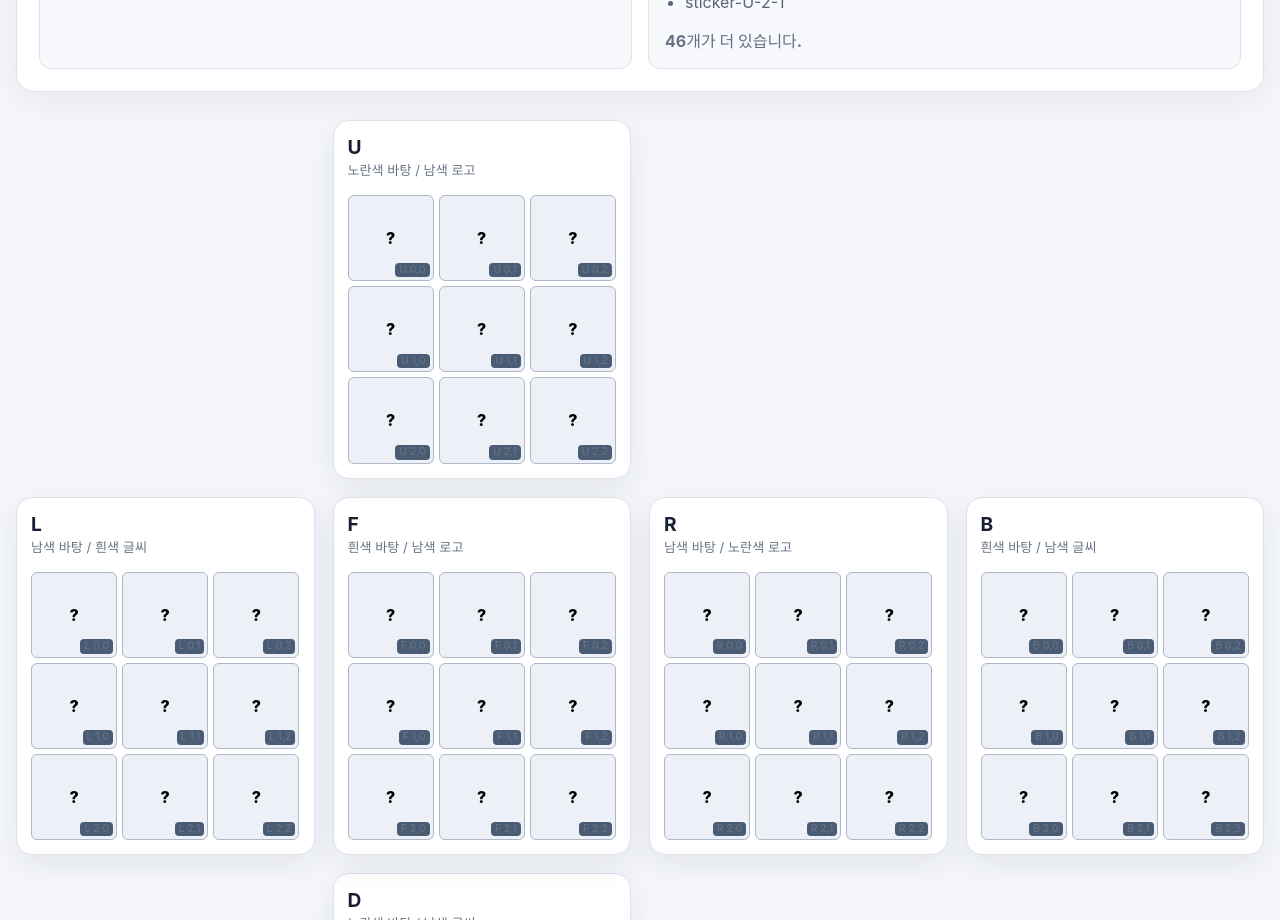
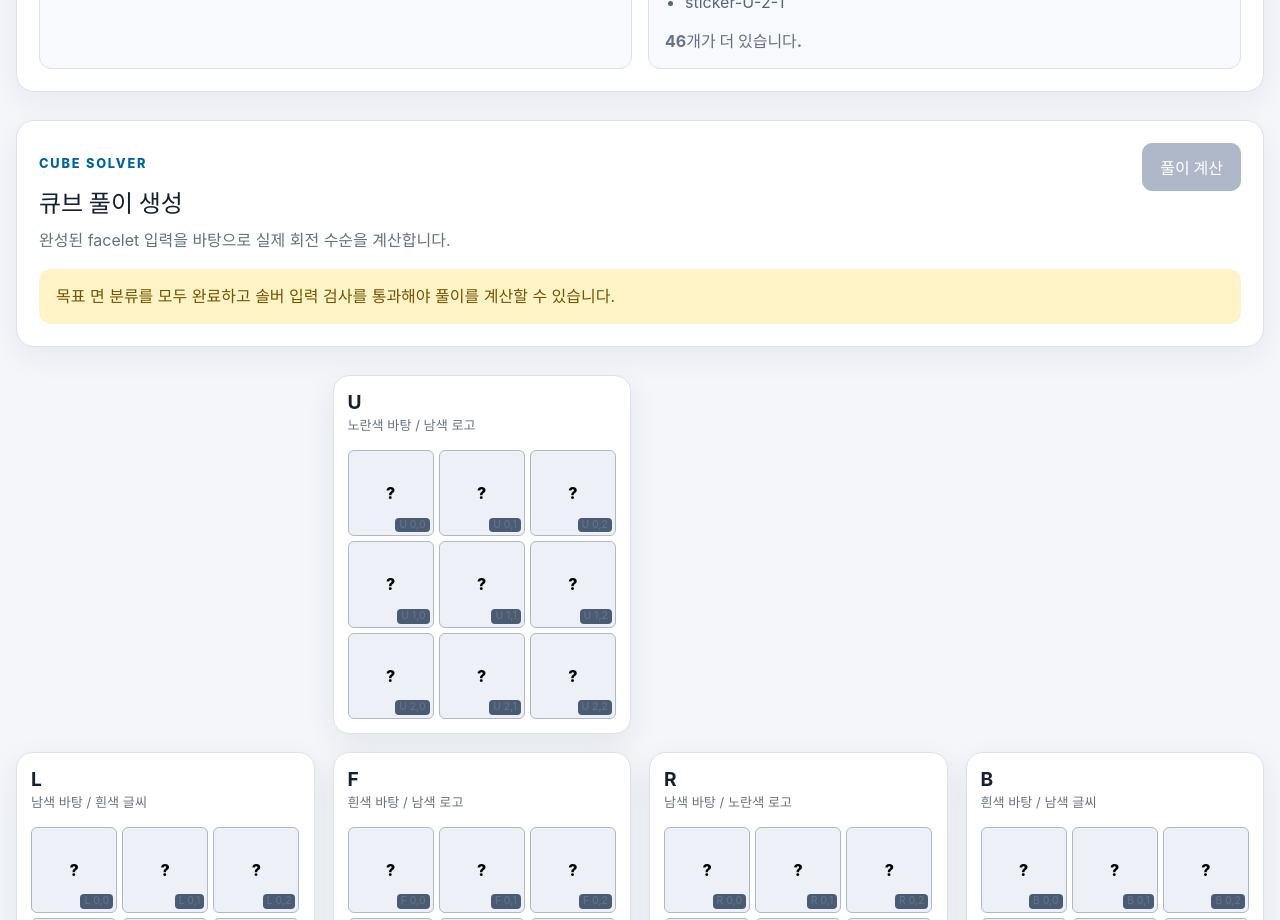
Before and after one commit to mynuno/uci-cube-solver, a React (Vite) app: page / in a window 1280 px wide. Shown: the part 4620-5540 px from the top of the page. Built offline with nearby package versions, Linux system fonts and the light colour scheme.

Commit message:
Integrate cube solver and generate solution moves

```diff
--- a/src/App.css
+++ b/src/App.css
@@ -1713,3 +1713,144 @@ select {
     grid-template-columns: 1fr;
   }
 }
+
+.cube-solver-panel {
+  margin-bottom: 28px;
+  padding: 22px;
+  border: 1px solid #dce2ec;
+  border-radius: 18px;
+  background: #ffffff;
+  box-shadow: 0 10px 30px rgba(27, 39, 70, 0.06);
+}
+
+.cube-solver-heading {
+  display: flex;
+  align-items: flex-start;
+  justify-content: space-between;
+  gap: 20px;
+  margin-bottom: 18px;
+}
+
+.cube-solver-heading h2 {
+  margin: 4px 0 0;
+}
+
+.cube-solver-heading p:last-child {
+  margin: 8px 0 0;
+  color: #657085;
+}
+
+.cube-solver-blocked,
+.cube-solver-loading,
+.cube-solver-error,
+.cube-solver-success,
+.cube-solver-solved {
+  padding: 15px 17px;
+  border-radius: 12px;
+  line-height: 1.6;
+}
+
+.cube-solver-blocked {
+  color: #735400;
+  background: #fff4c7;
+}
+
+.cube-solver-loading {
+  color: #004f82;
+  background: #e7f2f9;
+}
+
+.cube-solver-error {
+  color: #982c2c;
+  background: #fff0f0;
+}
+
+.cube-solver-success,
+.cube-solver-solved {
+  font-weight: 700;
+  color: #216e3a;
+  background: #e8f5ec;
+}
+
+.cube-solver-notation {
+  margin-top: 16px;
+  padding: 16px;
+  border: 1px solid #dce2ec;
+  border-radius: 12px;
+  background: #f8f9fc;
+}
+
+.cube-solver-notation strong {
+  display: block;
+  margin-bottom: 10px;
+}
+
+.cube-solver-notation code {
+  display: block;
+  overflow-wrap: anywhere;
+  padding: 13px;
+  border-radius: 8px;
+  font-size: 1rem;
+  line-height: 1.7;
+  color: #ffffff;
+  background: #172033;
+}
+
+.cube-solver-move-list {
+  display: grid;
+  grid-template-columns: repeat(
+    auto-fill,
+    minmax(220px, 1fr)
+  );
+  gap: 10px;
+  margin-top: 16px;
+}
+
+.cube-solver-move {
+  display: grid;
+  grid-template-columns: 34px 48px minmax(0, 1fr);
+  gap: 8px;
+  align-items: center;
+  padding: 12px;
+  border: 1px solid #dce2ec;
+  border-radius: 10px;
+  background: #ffffff;
+}
+
+.cube-solver-move > span {
+  display: grid;
+  width: 28px;
+  height: 28px;
+  place-items: center;
+  border-radius: 50%;
+  font-size: 0.75rem;
+  font-weight: 800;
+  color: #ffffff;
+  background: #0064a4;
+}
+
+.cube-solver-move strong {
+  font-size: 1rem;
+}
+
+.cube-solver-move p {
+  margin: 0;
+  font-size: 0.78rem;
+  line-height: 1.4;
+  color: #657085;
+}
+
+@media (max-width: 700px) {
+  .cube-solver-panel {
+    min-width: 620px;
+  }
+
+  .cube-solver-heading {
+    align-items: stretch;
+    flex-direction: column;
+  }
+
+  .cube-solver-heading .primary-button {
+    width: 100%;
+  }
+}
--- a/src/App.tsx
+++ b/src/App.tsx
@@ -22,6 +22,7 @@ import { CubieTargetPanel } from "./components/CubieTargetPanel";
 import { inferCubieTargets } from "./cube/cubieTargets";
 import { SolverFaceletPanel } from "./components/SolverFaceletPanel";
 import { createSolverFacelets } from "./cube/solverFacelets";
+import { CubeSolverPanel } from "./components/CubeSolverPanel";
 
 function cloneCubeState(state: CubeState): CubeState {
   return {
@@ -562,6 +563,9 @@ function App() {
 
           <SolverFaceletPanel result={solverFaceletResult} />
 
+          <CubeSolverPanel faceletResult={solverFaceletResult} />
+
+
           <CubeNet
             cubeState={cubeState}
             selectedStickerId={selectedStickerId}
--- /dev/null
+++ b/src/components/CubeSolverPanel.tsx
@@ -0,0 +1,172 @@
+import { useState } from "react";
+import type { SolverFaceletResult } from "../cube/solverFacelets";
+import {
+  solveFaceletString,
+  type CubeSolutionResult,
+} from "../cube/solveCube";
+
+interface CubeSolverPanelProps {
+  faceletResult: SolverFaceletResult;
+}
+
+type SolverStatus =
+  | "idle"
+  | "initializing"
+  | "success"
+  | "error";
+
+function describeMove(move: string): string {
+  const face = move.charAt(0);
+  const suffix = move.slice(1);
+
+  const faceLabels: Record<string, string> = {
+    U: "윗면",
+    R: "오른쪽 면",
+    F: "앞면",
+    D: "아랫면",
+    L: "왼쪽 면",
+    B: "뒷면",
+  };
+
+  const faceLabel = faceLabels[face] ?? face;
+
+  if (suffix === "2") {
+    return `${faceLabel} 180°`;
+  }
+
+  if (suffix === "'") {
+    return `${faceLabel} 반시계 방향 90°`;
+  }
+
+  return `${faceLabel} 시계 방향 90°`;
+}
+
+export function CubeSolverPanel({
+  faceletResult,
+}: CubeSolverPanelProps) {
+  const [status, setStatus] = useState<SolverStatus>("idle");
+  const [result, setResult] =
+    useState<CubeSolutionResult | null>(null);
+  const [errorMessage, setErrorMessage] = useState<string | null>(
+    null,
+  );
+
+  async function handleSolve() {
+    if (!faceletResult.facelets) {
+      setErrorMessage(
+        "먼저 54개 조각의 목표 면 설정을 완료해야 합니다.",
+      );
+      setStatus("error");
+      return;
+    }
+
+    setStatus("initializing");
+    setResult(null);
+    setErrorMessage(null);
+
+    try {
+      const nextResult = await solveFaceletString(
+        faceletResult.facelets,
+      );
+
+      setResult(nextResult);
+      setStatus("success");
+    } catch (error) {
+      setErrorMessage(
+        error instanceof Error
+          ? error.message
+          : "큐브 풀이 중 알 수 없는 오류가 발생했습니다.",
+      );
+
+      setStatus("error");
+    }
+  }
+
+  const solvingUnavailable = !faceletResult.isComplete;
+
+  return (
+    <section className="cube-solver-panel">
+      <div className="cube-solver-heading">
+        <div>
+          <p className="eyebrow">Cube solver</p>
+          <h2>큐브 풀이 생성</h2>
+          <p>
+            완성된 facelet 입력을 바탕으로 실제 회전 수순을
+            계산합니다.
+          </p>
+        </div>
+
+        <button
+          type="button"
+          className="primary-button"
+          disabled={
+            solvingUnavailable || status === "initializing"
+          }
+          onClick={handleSolve}
+        >
+          {status === "initializing"
+            ? "솔버 준비 및 계산 중..."
+            : "풀이 계산"}
+        </button>
+      </div>
+
+      {solvingUnavailable && (
+        <div className="cube-solver-blocked">
+          목표 면 분류를 모두 완료하고 솔버 입력 검사를 통과해야
+          풀이를 계산할 수 있습니다.
+        </div>
+      )}
+
+      {status === "initializing" && (
+        <div className="cube-solver-loading">
+          최초 실행은 탐색 테이블을 준비하므로 몇 초 걸릴 수
+          있습니다. 이 동안 화면이 잠시 멈출 수도 있습니다.
+        </div>
+      )}
+
+      {status === "error" && errorMessage && (
+        <div className="cube-solver-error">
+          {errorMessage}
+        </div>
+      )}
+
+      {status === "success" && result && (
+        <>
+          <div className="cube-solver-success">
+            풀이 수순을 생성했습니다. 총 {result.moveCount}회
+            이동입니다.
+          </div>
+
+          {result.moveCount === 0 ? (
+            <div className="cube-solver-solved">
+              현재 큐브가 이미 일반 3×3 기준으로 해결된
+              상태입니다.
+            </div>
+          ) : (
+            <>
+              <div className="cube-solver-notation">
+                <strong>표준 회전 기호</strong>
+                <code>{result.solution}</code>
+              </div>
+
+              <div className="cube-solver-move-list">
+                {result.moves.map((move, index) => (
+                  <div
+                    key={`${move}-${index}`}
+                    className="cube-solver-move"
+                  >
+                    <span>{index + 1}</span>
+
+                    <strong>{move}</strong>
+
+                    <p>{describeMove(move)}</p>
+                  </div>
+                ))}
+              </div>
+            </>
+          )}
+        </>
+      )}
+    </section>
+  );
+}
--- /dev/null
+++ b/src/cube/solveCube.ts
@@ -0,0 +1,78 @@
+import Cube from "cubejs";
+
+export interface CubeSolutionResult {
+  solution: string;
+  moves: string[];
+  moveCount: number;
+}
+
+let solverInitialized = false;
+
+function initializeSolver(): void {
+  if (solverInitialized) {
+    return;
+  }
+
+  Cube.initSolver();
+  solverInitialized = true;
+}
+
+function parseMoves(solution: string): string[] {
+  const trimmedSolution = solution.trim();
+
+  if (!trimmedSolution) {
+    return [];
+  }
+
+  return trimmedSolution.split(/\s+/);
+}
+
+export async function solveFaceletString(
+  facelets: string,
+): Promise<CubeSolutionResult> {
+  if (facelets.length !== 54) {
+    throw new Error(
+      `솔버 입력은 54글자여야 합니다. 현재 ${facelets.length}글자입니다.`,
+    );
+  }
+
+  await new Promise<void>((resolve) => {
+    window.setTimeout(resolve, 0);
+  });
+
+  initializeSolver();
+
+  let cube: Cube;
+
+  try {
+    cube = Cube.fromString(facelets);
+  } catch (error) {
+    console.error("Cube facelet parsing failed:", error);
+
+    throw new Error(
+      "현재 조각 배치는 유효한 3×3 큐브 상태로 해석되지 않습니다.",
+      { cause: error },
+    );
+  }
+
+  let solution: string;
+
+  try {
+    solution = cube.solve();
+  } catch (error) {
+    console.error("Cube solving failed:", error);
+
+    throw new Error(
+      "큐브 해답을 계산하지 못했습니다. 조각 분류와 사진 방향을 다시 확인하세요.",
+      { cause: error },
+    );
+  }
+
+  const moves = parseMoves(solution);
+
+  return {
+    solution,
+    moves,
+    moveCount: moves.length,
+  };
+}
```
Also changed, not shown: src/types/cubejs.d.ts (added, +14 -0 lines).
